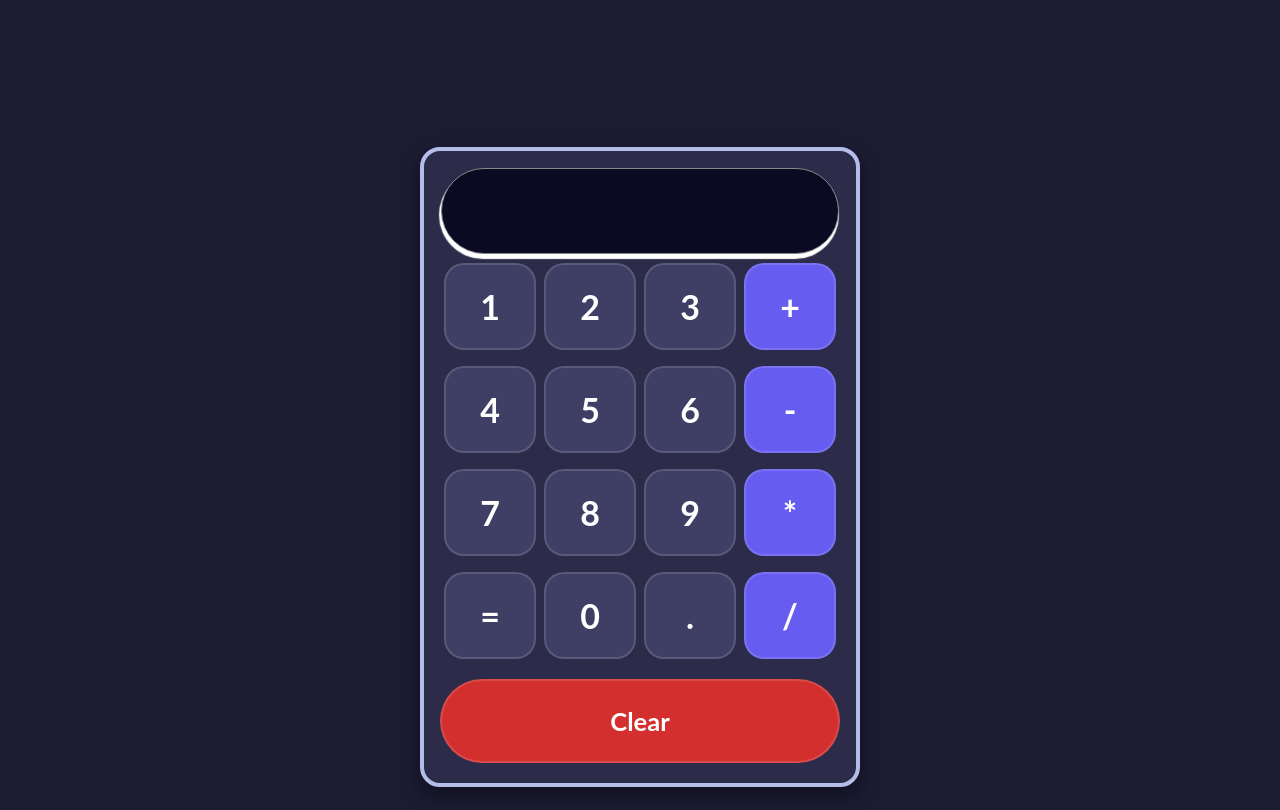
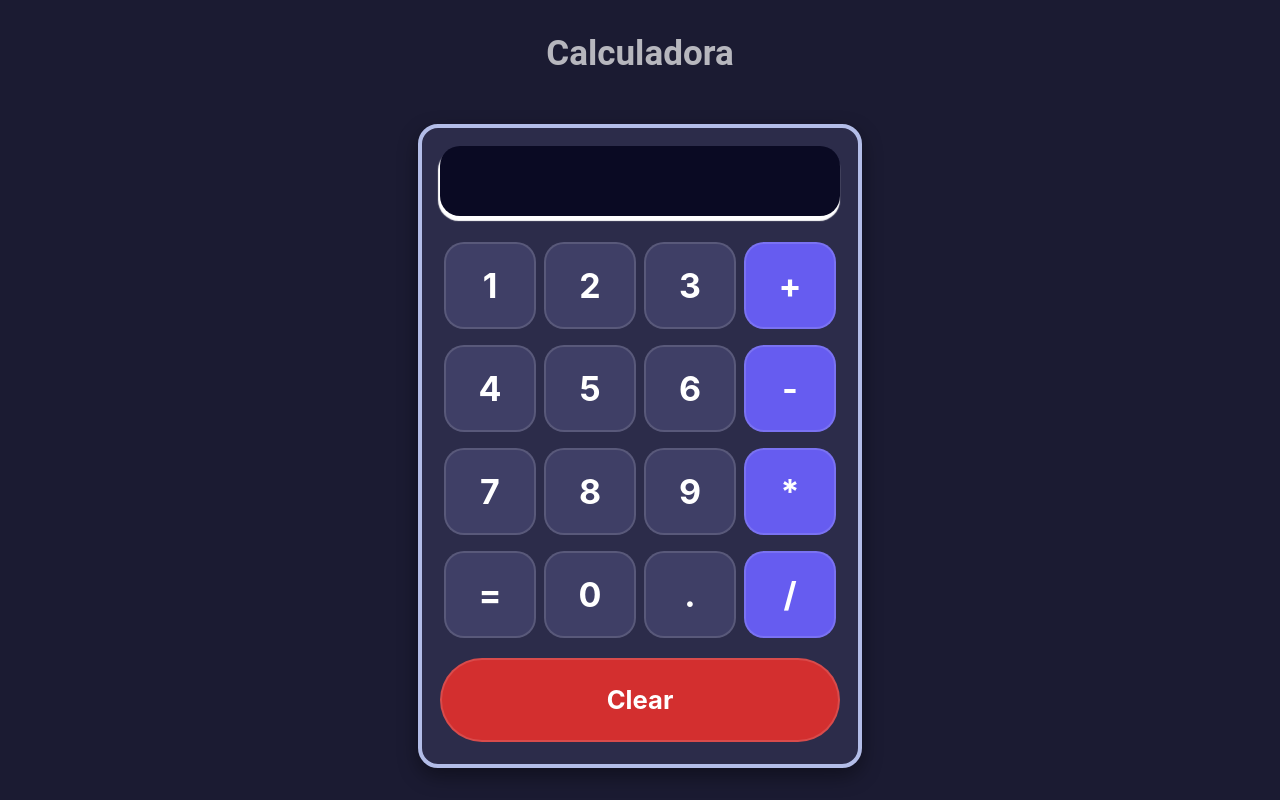
Before and after one commit to isbe94/calculadora-react, a React (Create React App) app: page / in a window 1280 px wide. Built offline with nearby package versions, Linux system fonts and the light colour scheme.

Commit message:
Updating styles

```diff
--- a/src/App.css
+++ b/src/App.css
@@ -1,33 +1,31 @@
 .App {
-  height: 100vh;
-  padding-top: 10px;
+  min-height: 100vh;
+  display: flex;
+  align-items: center;
+  justify-content: center;
   background-color: #1b1b32;
-  font-family: 'Lato', sans-serif;
-  display: flex;
-  flex-wrap: wrap;
-  justify-content: center;
-  align-items: center;
 }
 
-.logo-contenedor {
-  width: 100%;
-  height: 50px;
-  margin: 8px;
+.contenedor-principal {
   display: flex;
-  flex-wrap: wrap;
-  justify-content: center;
+  flex-direction: column;
   align-items: center;
+  gap: 50px;
 }
 
-.logo {
-  height: 40px;
+.titulo {
+  color: #b7b7be;
+  font-size: 35px;
+  font-family: Roboto, sans-serif;
+  text-align: center;
+  margin: 0;
 }
 
 /* Contenedor principal de la calculadora */
 .contendor-calculadora {
   width: 400px;
   height: 600px;
-  padding: 16px;
+  padding: 18px;
   background-color: #2c2c4a;
   border-radius: 20px;
   border: 4px solid #b3bde8;
@@ -37,6 +35,7 @@
   justify-content: space-between;
 }
 
+
 /* Fila de botones */
 .fila {
   margin: 4px 0;
--- a/src/App.js
+++ b/src/App.js
@@ -1,4 +1,3 @@
-
 import './App.css';
 import Boton from './componentes/Boton';
 import Pantalla from './componentes/Pantalla';
@@ -13,17 +12,17 @@ function App() {
 
   const agregarInput = val => {
 
-    setInput( input + val );
+    setInput(input + val);
 
   };
 
   const calcular = () => {
 
-    if(input) {
+    if (input) {
 
       setInput(evaluate(input));
     }
-    else{
+    else {
 
       alert('Por favor ingrese valores para realizar cálculos.');
 
@@ -34,53 +33,45 @@ function App() {
 
   return (
     <div className="App">
+      <div className="contenedor-principal">
+        <h1 className="titulo">Calculadora</h1>
 
-      <div className='logo-contenedor'>
+        <div className="contendor-calculadora">
+          <Pantalla input={input} />
 
-
-
+          <div className="fila">
+            <Boton manejarClic={agregarInput}>1</Boton>
+            <Boton manejarClic={agregarInput}>2</Boton>
+            <Boton manejarClic={agregarInput}>3</Boton>
+            <Boton manejarClic={agregarInput}>+</Boton>
           </div>
 
-      <div className='contendor-calculadora'>
-
-        <Pantalla input={input}/>
-
-        <div className='fila'>
-          <Boton manejarClic={agregarInput} >1</Boton>
-          <Boton manejarClic={agregarInput} >2</Boton>
-          <Boton manejarClic={agregarInput} >3</Boton>
-          <Boton manejarClic={agregarInput} >+</Boton>
+          <div className="fila">
+            <Boton manejarClic={agregarInput}>4</Boton>
+            <Boton manejarClic={agregarInput}>5</Boton>
+            <Boton manejarClic={agregarInput}>6</Boton>
+            <Boton manejarClic={agregarInput}>-</Boton>
           </div>
 
-        <div className='fila'>
-          <Boton manejarClic={agregarInput} >4</Boton>
-          <Boton manejarClic={agregarInput} >5</Boton>
-          <Boton manejarClic={agregarInput} >6</Boton>
-          <Boton manejarClic={agregarInput} >-</Boton>
+          <div className="fila">
+            <Boton manejarClic={agregarInput}>7</Boton>
+            <Boton manejarClic={agregarInput}>8</Boton>
+            <Boton manejarClic={agregarInput}>9</Boton>
+            <Boton manejarClic={agregarInput}>*</Boton>
           </div>
 
-        <div className='fila'>
-          <Boton manejarClic={agregarInput} >7</Boton>
-          <Boton manejarClic={agregarInput}> 8</Boton>
-          <Boton manejarClic={agregarInput} >9</Boton>
-          <Boton manejarClic={agregarInput} >*</Boton>
+          <div className="fila">
+            <Boton manejarClic={calcular}>=</Boton>
+            <Boton manejarClic={agregarInput}>0</Boton>
+            <Boton manejarClic={agregarInput}>.</Boton>
+            <Boton manejarClic={agregarInput}>/</Boton>
           </div>
 
-        <div className='fila'>
-          <Boton manejarClic={calcular} >=</Boton>
-          <Boton manejarClic={agregarInput} >0</Boton>
-          <Boton manejarClic={agregarInput} >.</Boton>
-          <Boton manejarClic={agregarInput} >/</Boton>
+          <div className="fila">
+            <BotonClear manejarClear={() => setInput('')}>Clear</BotonClear>
           </div>
-
-        <div className='fila'>
-          <BotonClear manejarClear={() => setInput('')}>
-            Clear
-          </BotonClear>
         </div>
-
       </div>
-
     </div>
   );
 }
--- a/src/hojas-estilo/Pantalla.css
+++ b/src/hojas-estilo/Pantalla.css
@@ -1,9 +1,8 @@
 .input {
-    height: 75px;
-    border-radius: 50px;
-    margin-bottom: 20px;
+    height: 100%;
+    border-radius: 20px;
+    margin-bottom: 18px;
     display: flex;
-    /* para que se alínee el texo a la derecha */
     justify-content: flex-end;
     align-items: center;
     font-weight: bold;
@@ -12,7 +11,5 @@
     color: white;
     padding: 11px 30px 11px 11px;
     padding-right: 30px;
-    margin: 1px;
-    border: 1px solid #888;
     box-shadow: -1px 4px 1px 1px white;
 }
```
Also changed, not shown: 1 other file (tests, documents, lock files or other folders). Lines whose indentation alone changed are shown as unchanged.
